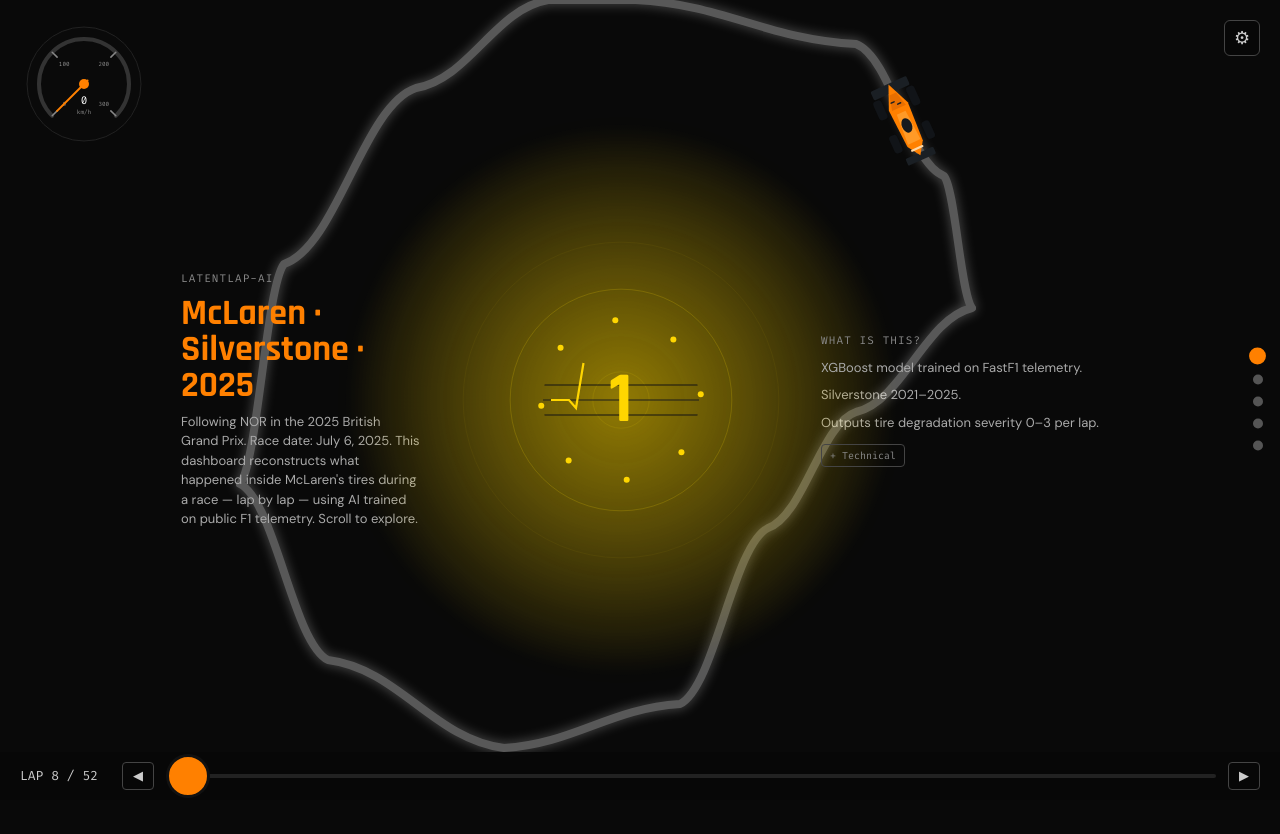
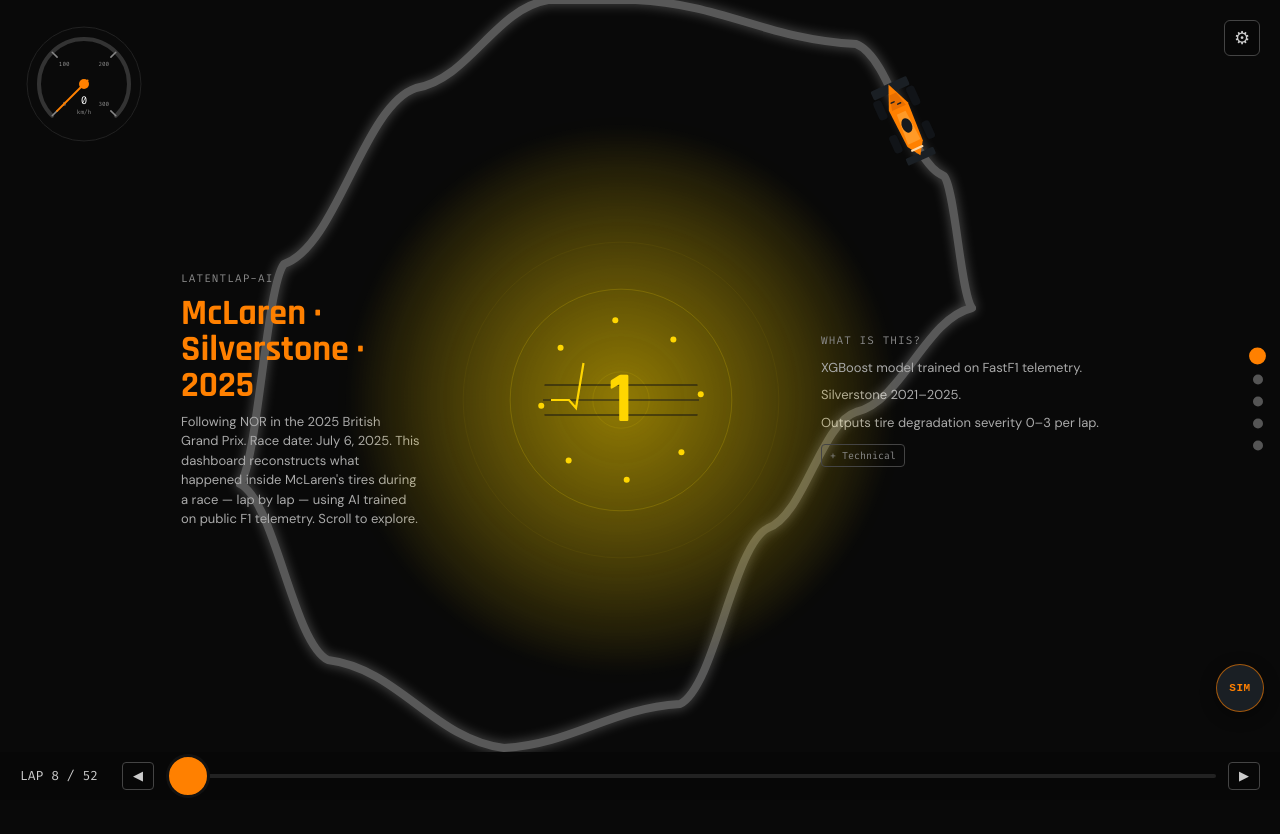
Before and after one commit to Hussain-coder-eng/LatentLap-AI, a Next.js app in the folder dashboard/: page / in a window 1280 px wide. Shown: the top 834 px of the page. Built offline with nearby package versions, Linux system fonts and the light colour scheme.

Commit message:
feat: mount SimDrawer and SIM FAB button in page

```diff
--- a/dashboard/app/page.tsx
+++ b/dashboard/app/page.tsx
@@ -1,9 +1,41 @@
 'use client'
-import { RaceProvider } from './RaceContext'
+import { RaceProvider, useRaceContext } from './RaceContext'
 import ScrollStage from './components/ScrollStage'
 import { Speedometer } from './components/Speedometer'
 import LapScrubberFixed from './components/LapScrubberFixed'
 import SettingsPopover from './components/SettingsPopover'
+import SimDrawer from './components/SimDrawer'
+
+function SimFAB() {
+  const { simDrawerOpen, setSimDrawerOpen } = useRaceContext()
+  return (
+    <button
+      data-testid="sim-fab"
+      aria-label="Open strategy simulator"
+      onClick={() => setSimDrawerOpen(!simDrawerOpen)}
+      style={{
+        position: 'fixed',
+        bottom: 88,
+        right: 16,
+        width: 48,
+        height: 48,
+        borderRadius: '50%',
+        background: simDrawerOpen ? '#FF8000' : '#1a1f24',
+        border: '1px solid rgba(255,128,0,0.6)',
+        color: simDrawerOpen ? '#000' : '#FF8000',
+        fontSize: 11,
+        fontFamily: 'monospace',
+        fontWeight: 700,
+        cursor: 'pointer',
+        zIndex: 150,
+        boxShadow: '0 4px 16px rgba(0,0,0,0.4)',
+        letterSpacing: 0.5,
+      }}
+    >
+      SIM
+    </button>
+  )
+}
 
 export default function DashboardPage() {
   return (
@@ -13,6 +45,8 @@ export default function DashboardPage() {
         <SettingsPopover />
         <ScrollStage />
         <LapScrubberFixed />
+        <SimFAB />
+        <SimDrawer />
       </div>
     </RaceProvider>
   )
```
